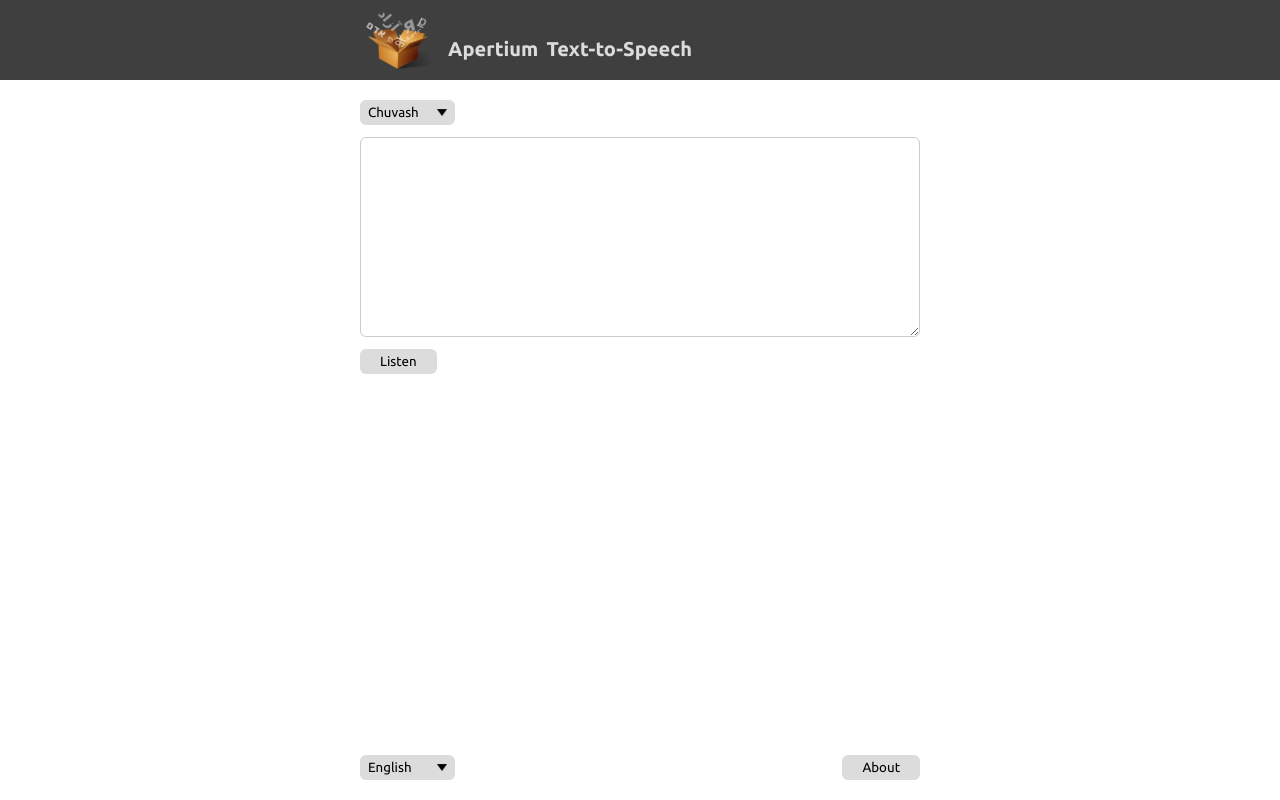
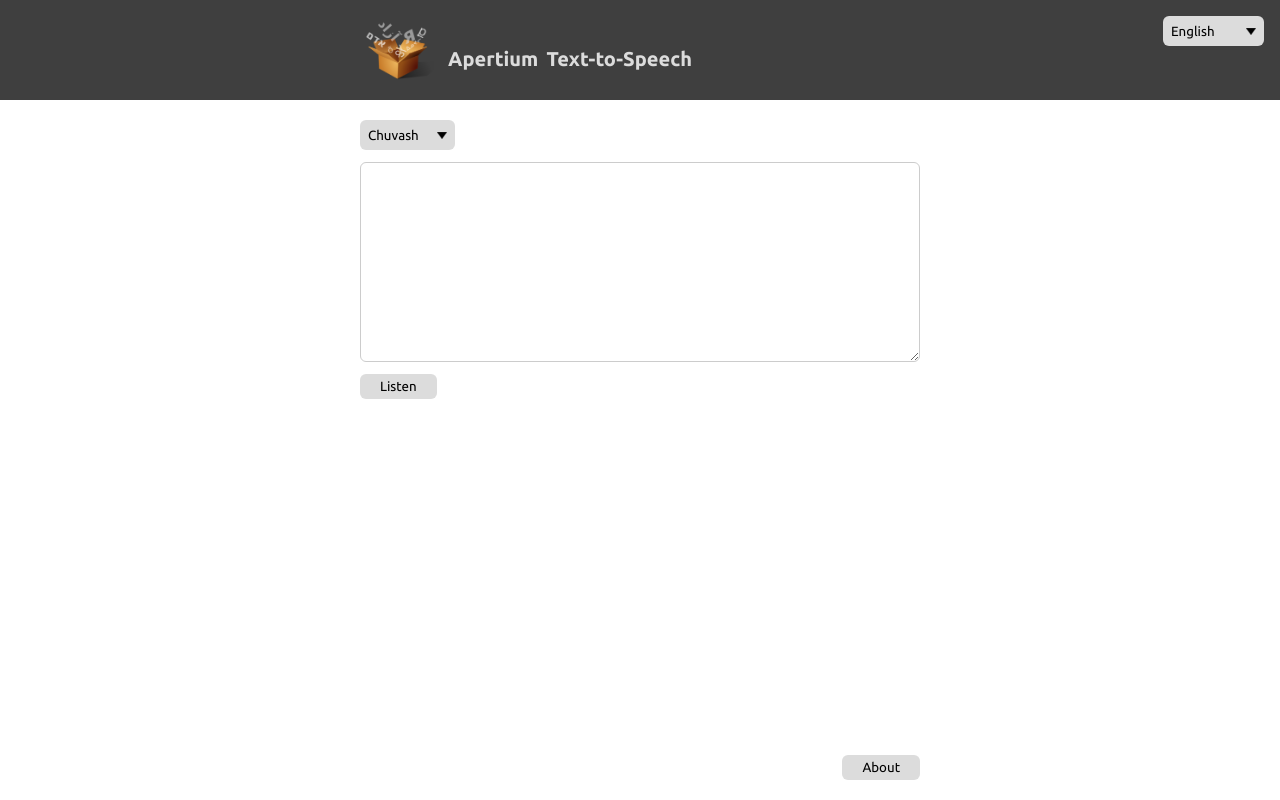
Before and after one commit to shardulc/apertium-tts-web, a plain HTML site: page index.html in a window 1280 px wide. Drawn offline with Linux system fonts and the light colour scheme; no server answers.

Commit message:
Page language chooser improvements

```diff
--- a/index.html
+++ b/index.html
@@ -17,6 +17,11 @@ Copyright (C) 2018, Shardul Chiplunkar <shardul.chiplunkar@gmail.com>
     <title class="localizable" data-text="Apertium Text-to-Speech">Apertium Text-to-Speech</title>
 </head>
 <body>
+    <select id="pageLangs" class="roundEdges" onchange="localize()">
+        <option data-text="eng">English</option>
+        <option data-text="chv">Чӑвашла</option>
+        <option data-text="mar">मराठी</option>
+    </select>
     <div id="headerBar">
         <div id="headerItemContainer">
             <div id="headerItems">
@@ -45,14 +50,7 @@ Copyright (C) 2018, Shardul Chiplunkar <shardul.chiplunkar@gmail.com>
             </a>
         </div>
 
-        <div id="footer">
-            <select id="pageLangs" class="roundEdges" onchange="localize()">
-                <option class="localizable" data-text="eng">English</option>
-                <option class="localizable" data-text="chv">Chuvash</option>
-                <option class="localizable" data-text="mar">Marathi</option>
-            </select>
-            <button id="about" class="roundEdges localizable" onclick="showAboutModal()" data-text="About">About</button>
-        </div>
+        <button id="about" class="roundEdges localizable" onclick="showAboutModal()" data-text="About">About</button>
         <div id="aboutModalContainer" class="hidden">
             <div id="aboutModal" class="roundEdges">
                 <div id="aboutHeader">
--- a/script.js
+++ b/script.js
@@ -17,8 +17,6 @@ var strings = {
         'Apertium': 'Apertium',
         'Text-to-Speech': 'Text-to-Speech',
         'chv': 'Chuvash',
-        'eng': 'English',
-        'mar': 'Marathi',
         'Listen': 'Listen',
         'About': 'About',
         'AboutText':
@@ -35,8 +33,6 @@ var strings = {
         'Apertium': 'अपर्टियम',
         'Text-to-Speech': 'ई-वाचा',
         'chv': 'चुवाश',
-        'eng': 'इंग्रजी',
-        'mar': 'मराठी',
         'Listen': 'ऐका',
         'About': 'माहिती'
     }
@@ -44,6 +40,7 @@ var strings = {
 
 window.onload = function() {
     getTextLangs();
+    localize();
 }
 
 function getTextLangs() {
--- a/style.css
+++ b/style.css
@@ -53,6 +53,7 @@ select {
     -webkit-box-shadow: unset;
             box-shadow: unset;
     font-family: inherit;
+    height: 30px;
     padding: 5px 36px 5px 8px;
 }
 
@@ -95,6 +96,12 @@ select:hover, select:active {
     visibility: hidden;
 }
 
+#pageLangs {
+    position: fixed;
+    right: 16px;
+    top: 16px;
+}
+
 #headerBar {
     background-color: #3f3f3f;
     display: -webkit-box;
@@ -121,6 +128,7 @@ select:hover, select:active {
         -ms-flex-pack: start;
             justify-content: flex-start;
     max-width: 600px;
+    min-height: 100px;
     padding: 0 20px;
     width: 100%;
 }
@@ -143,6 +151,7 @@ select:hover, select:active {
     -webkit-justify-content: center;
         -ms-flex-pack: center;
             justify-content: center;
+    margin-bottom: 10px;
 }
 
 #logo {
@@ -228,7 +237,7 @@ select:hover, select:active {
     -webkit-flex-flow: row wrap;
         -ms-flex-flow: row wrap;
             flex-flow: row wrap;
-    height: 28px;
+    height: 30px;
     -webkit-box-pack: end;
     -webkit-justify-content: flex-end;
         -ms-flex-pack: end;
@@ -256,21 +265,11 @@ select:hover, select:active {
     transition: all 0.2s ease-in-out;
 }
 
-#footer {
-    display: -webkit-box;
-    display: -webkit-flex;
-    display: -ms-flexbox;
-    display: flex;
-    -webkit-box-pack: justify;
-    -webkit-justify-content: space-between;
-        -ms-flex-pack: justify;
-            justify-content: space-between;
+#about {
+    -webkit-align-self: flex-end;
+        -ms-flex-item-align: end;
+            align-self: flex-end;
     margin-top: auto;
-    width: 100%;
-}
-
-#pageLang {
-    height: 30px;
 }
 
 #aboutModalContainer {
```
